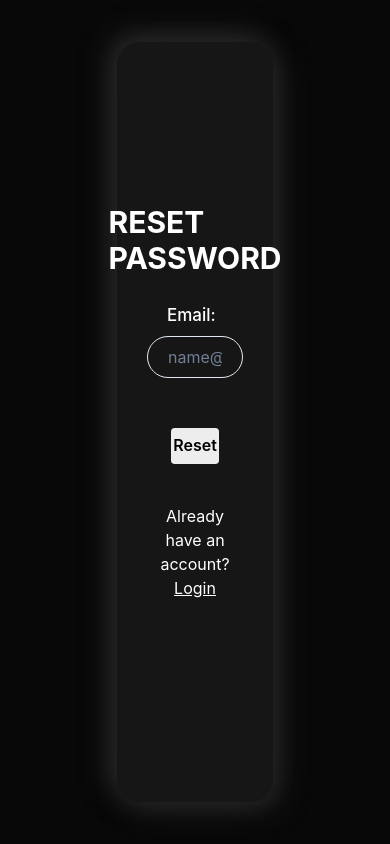
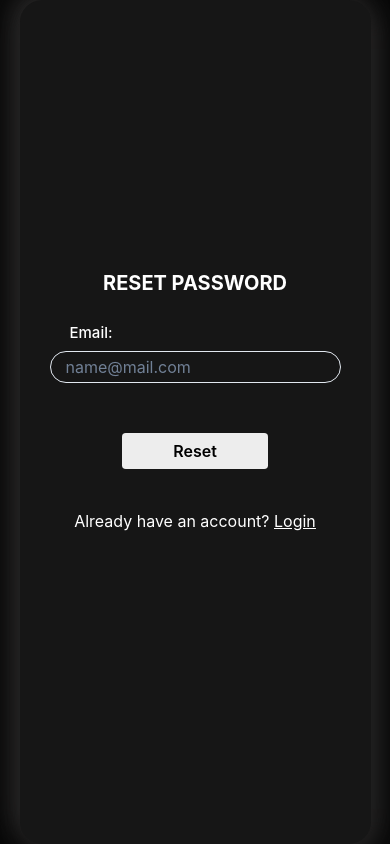
Before and after one commit to codacdanny/grader, a React (Create React App) app: page /reset in a window 390 px wide. Built offline with nearby package versions, Linux system fonts and the light colour scheme; no server answers; the database is empty.

Commit message:
fixed the display name and email bug and wrote media querry for Reset page

```diff
--- a/src/components/Profile.js
+++ b/src/components/Profile.js
@@ -183,7 +183,7 @@ const Profile = () => {
       </Flex>
       <Box my="2rem" textAlign="center">
         <Text fontSize="1.6rem" mb=".5rem">
-          Hello welcome {user && user.email}
+          Hello welcome {(user && user.email) || user.displayName}
         </Text>
         <Box>
           {error && (
--- a/src/components/ResetPassword.js
+++ b/src/components/ResetPassword.js
@@ -10,7 +10,6 @@ import {
   Alert,
   AlertIcon,
   AlertTitle,
-  useToast,
 } from '@chakra-ui/react';
 import { Link } from 'react-router-dom';
 
@@ -18,17 +17,13 @@ import React, { useState } from 'react';
 import { useAuth } from '../context/AuthContext';
 
 const ResetPassword = () => {
-  // const emailref = useRef();
-  // const passwordref = useRef();
-
   const [loading, setloading] = useState(false);
-  //   const [passwordConfirm, setPasswordConfirm] = useState('');
   const [error, setError] = useState('');
   const [email, setEmail] = useState('');
   const [display, setDisplay] = useState('');
 
   const { passwordReset } = useAuth();
-  let toast = useToast();
+
   async function handleReset(e) {
     e.preventDefault();
     setloading(true);
@@ -37,13 +32,6 @@ const ResetPassword = () => {
       setDisplay('check your email');
     } catch (error) {
       setError(error.message);
-
-      toast({
-        status: 'error',
-        description: error.message,
-        duration: 9000,
-        isClosable: true,
-      });
     }
     setloading(false);
   }
@@ -60,15 +48,22 @@ const ResetPassword = () => {
         display="flex"
         className="card"
         p="3rem"
-        height="90%"
-        w="40%"
+        height="100%"
+        w={{
+          base: '90%',
+          lg: '60%',
+          mini: '45%',
+        }}
         flexDir="column"
         alignItems="center"
         justifyContent="center"
       >
         <Heading
           as="h1"
-          fontSize="3rem"
+          fontSize={{
+            base: '2rem',
+            lg: '3rem',
+          }}
           textColor="white"
           textTransform="uppercase"
           mt="-4rem"
@@ -76,13 +71,25 @@ const ResetPassword = () => {
           Reset Password
         </Heading>
         {error && (
-          <Alert status="error" fontSize="1.4rem" my="1rem">
+          <Alert
+            status="error"
+            fontSize="1.4rem"
+            my="1rem"
+            color="black"
+            py="1rem"
+          >
             <AlertIcon />
             <AlertTitle>{error}</AlertTitle>
           </Alert>
         )}
         {display && (
-          <Alert status="success" fontSize="1.4rem" my="1rem">
+          <Alert
+            status="success"
+            fontSize="1.4rem"
+            my="1rem"
+            color="black"
+            py="1rem"
+          >
             <AlertIcon />
             <AlertTitle>{display}</AlertTitle>
           </Alert>
@@ -90,7 +97,10 @@ const ResetPassword = () => {
         <FormControl my="2rem" w="100%">
           <FormLabel
             htmlFor="email"
-            fontSize="1.7rem"
+            fontSize={{
+              base: '1.5rem',
+              lg: '1.7rem',
+            }}
             my=".7rem"
             ml="2rem"
             color="white"
@@ -105,7 +115,10 @@ const ResetPassword = () => {
             type="email"
             // ref={emailref}
             placeholder="name@mail.com"
-            padding="2rem"
+            padding={{
+              base: '1.5rem',
+              lg: '2rem',
+            }}
             fontSize="1.6rem"
             borderRadius="10rem"
             w="100%"
--- a/src/context/LoaderContext.js
+++ b/src/context/LoaderContext.js
@@ -27,10 +27,11 @@ const LoaderContextProvider = ({ children }) => {
         }
         if (user) {
           const unsub = onSnapshot(doc(db, 'details', user.uid), docSnap => {
-            dispatch({
-              type: TYPES.GET_DATA_FROM_FIREBASE,
-              value: { data: docSnap.data().items },
-            });
+            if (docSnap.data())
+              dispatch({
+                type: TYPES.GET_DATA_FROM_FIREBASE,
+                value: { data: docSnap.data().items },
+              });
           });
 
           return () => unsub();
```
